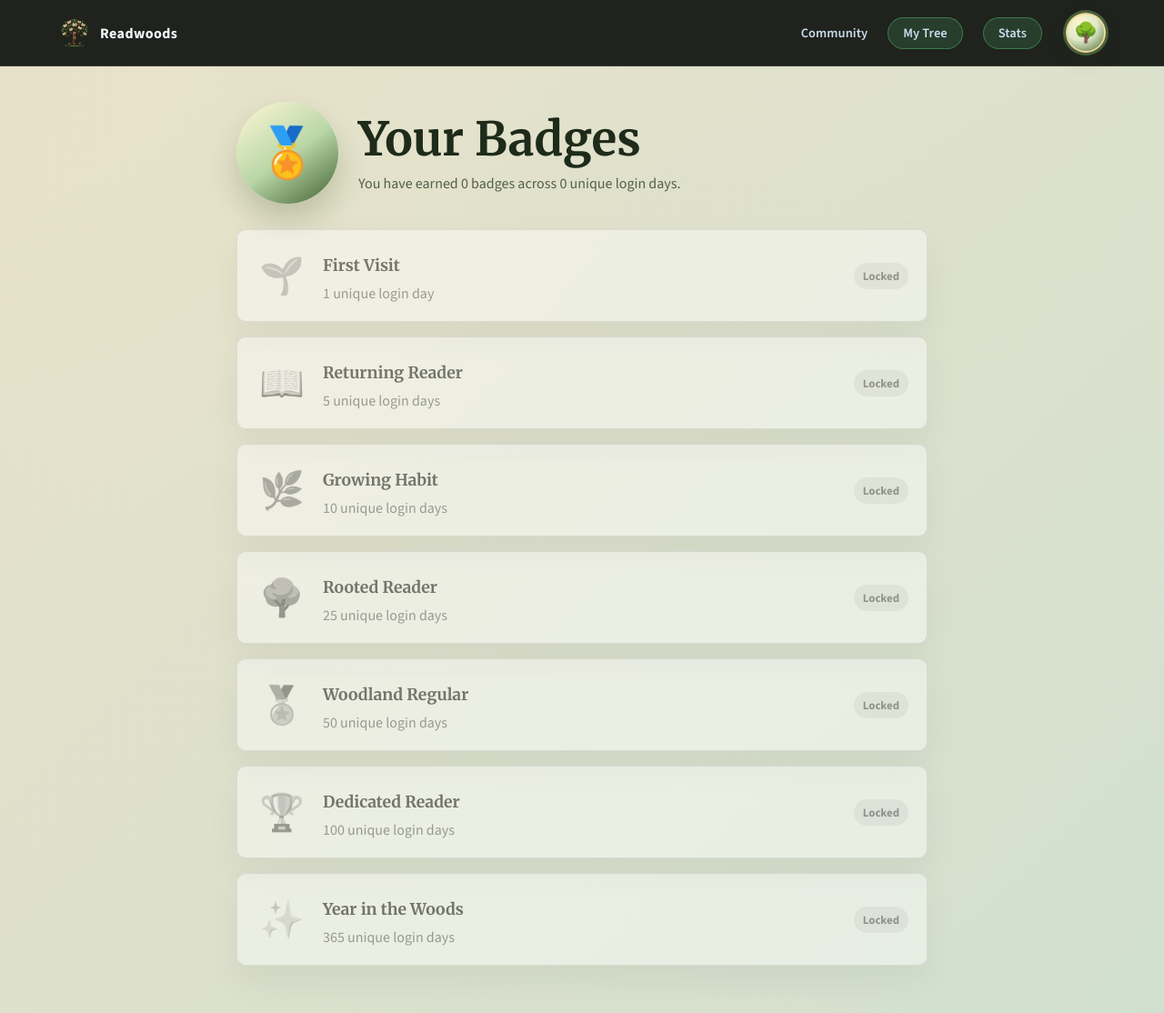
After one commit to Maorb23/Book_tree, a Django app: page /badges/ in a window 1280 px wide. The commit adds this page. Shown: the whole page at 91% size. Run offline with Django 4.2, Linux system fonts and the light colour scheme; a user stored in the database is signed in; data comes from the database, SQL or seed files in the repository.

Commit message:
Badges, stats, remove weird titles

```diff
--- a/book_tree/settings.py
+++ b/book_tree/settings.py
@@ -99,7 +99,7 @@ INSTALLED_APPS = [
     'django.contrib.staticfiles',
     'rest_framework',
     'corsheaders',
-    'tree',
+    'tree.apps.TreeConfig',
 ]
 
 MIDDLEWARE = [
--- a/static/css/base.css
+++ b/static/css/base.css
@@ -421,6 +421,89 @@ body {
   gap: 10px;
 }
 
+.stats-grid,
+.badge-grid {
+  width: min(100%, 760px);
+  margin: 28px auto 0;
+  display: grid;
+  gap: 16px;
+}
+
+.stats-grid {
+  grid-template-columns: repeat(2, minmax(0, 1fr));
+}
+
+.stat-card,
+.badge-card {
+  border: 1px solid rgba(91, 116, 68, 0.24);
+  border-radius: 10px;
+  background: rgba(255, 255, 255, 0.76);
+  box-shadow: 0 16px 36px rgba(40, 72, 30, 0.12);
+}
+
+.stat-card {
+  padding: 24px;
+}
+
+.stat-card__value {
+  display: block;
+  color: #426b30;
+  font-family: var(--font-serif);
+  font-size: clamp(2.8rem, 7vw, 4.6rem);
+  font-weight: 700;
+  line-height: 1;
+}
+
+.stat-card h2,
+.badge-card h2 {
+  margin-top: 10px;
+  font-family: var(--font-serif);
+  font-size: 1.1rem;
+}
+
+.stat-card p,
+.badge-card p {
+  margin-top: 8px;
+  color: #5c6b56;
+  line-height: 1.5;
+}
+
+.badge-card {
+  display: grid;
+  grid-template-columns: 58px 1fr auto;
+  align-items: center;
+  gap: 16px;
+  padding: 18px 20px;
+  filter: grayscale(1);
+  opacity: 0.58;
+}
+
+.badge-card--earned {
+  border-color: rgba(202, 151, 25, 0.52);
+  background: linear-gradient(135deg, rgba(255, 250, 224, 0.92), rgba(232, 243, 222, 0.9));
+  filter: none;
+  opacity: 1;
+}
+
+.badge-card__icon {
+  font-size: 2.5rem;
+  text-align: center;
+}
+
+.badge-card__status {
+  border-radius: 999px;
+  background: rgba(82, 99, 76, 0.12);
+  color: #52634c;
+  padding: 6px 10px;
+  font-size: 0.8rem;
+  font-weight: 700;
+}
+
+.badge-card--earned .badge-card__status {
+  background: rgba(95, 143, 63, 0.17);
+  color: #315423;
+}
+
 @media (max-width: 720px) {
   .nav.site-nav {
     padding-inline: 20px;
@@ -451,6 +534,19 @@ body {
 
   .profile-form {
     padding: 18px;
+  }
+
+  .stats-grid {
+    grid-template-columns: 1fr;
+  }
+
+  .badge-card {
+    grid-template-columns: 48px 1fr;
+  }
+
+  .badge-card__status {
+    grid-column: 2;
+    justify-self: start;
   }
 
   .avatar-picker__grid {
--- /dev/null
+++ b/templates/badges.html
@@ -0,0 +1,35 @@
+{% extends "base.html" %}
+{% load static %}
+
+{% block title %}Readwoods - Badges{% endblock %}
+
+{% block extra_css %}
+<link rel="stylesheet" href="{% static 'css/landing.css' %}">
+{% endblock %}
+
+{% block body %}
+{% include "partials/main_nav.html" %}
+
+<main class="profile-page">
+  <section class="profile-panel">
+    <div class="profile-preview" aria-hidden="true"><span>🏅</span></div>
+    <div class="profile-copy">
+      <h1>Your Badges</h1>
+      <p>You have earned {{ earned_count }} badge{{ earned_count|pluralize }} across {{ login_days }} unique login day{{ login_days|pluralize }}.</p>
+    </div>
+  </section>
+
+  <section class="badge-grid" aria-label="Login badges">
+    {% for badge in badges %}
+      <article class="badge-card{% if badge.earned %} badge-card--earned{% endif %}">
+        <span class="badge-card__icon" aria-hidden="true">{{ badge.icon }}</span>
+        <div>
+          <h2>{{ badge.name }}</h2>
+          <p>{{ badge.days }} unique login day{{ badge.days|pluralize }}</p>
+        </div>
+        <span class="badge-card__status">{% if badge.earned %}Earned{% else %}Locked{% endif %}</span>
+      </article>
+    {% endfor %}
+  </section>
+</main>
+{% endblock %}
--- a/templates/community_create_post.html
+++ b/templates/community_create_post.html
@@ -13,8 +13,7 @@
 
   <main class="community-shell">
     <header class="community-header">
-      <p class="community-eyebrow">{% if is_editing %}Edit Post{% else %}New Post{% endif %}</p>
-      <h1>{% if is_editing %}Edit community post.{% else %}Share a reading update.{% endif %}</h1>
+      <h1>{% if is_editing %}Edit Your Post{% else %}Create a Post{% endif %}</h1>
       <p>{% if is_editing %}Refine your update before it goes back into the feed.{% else %}Share your reading progress, a new branch, or what you recommend next.{% endif %}</p>
     </header>
 
--- a/templates/community_feed.html
+++ b/templates/community_feed.html
@@ -13,8 +13,7 @@
 
   <main class="community-shell">
     <header class="community-header">
-      <p class="community-eyebrow">Community</p>
-      <h1>Reader updates from the forest.</h1>
+      <h1>Community Updates</h1>
       <p>Follow what other readers are growing, share progress, and discover branches worth adding to your own tree.</p>
     </header>
 
--- a/templates/community_friends.html
+++ b/templates/community_friends.html
@@ -13,8 +13,7 @@
 
   <main class="community-shell">
     <header class="community-header">
-      <p class="community-eyebrow">Friends</p>
-      <h1>Your reader circle.</h1>
+      <h1>Your Friends</h1>
       <p>People you have connected with appear here with their tree symbol and reading name.</p>
     </header>
 
--- a/templates/community_my_posts.html
+++ b/templates/community_my_posts.html
@@ -13,8 +13,7 @@
 
   <main class="community-shell">
     <header class="community-header">
-      <p class="community-eyebrow">My Posts</p>
-      <h1>Your saved updates.</h1>
+      <h1>Your Posts</h1>
       <p>Review, refine, and manage the reading updates you have shared with the community.</p>
     </header>
 
--- a/templates/community_people.html
+++ b/templates/community_people.html
@@ -13,8 +13,7 @@
 
   <main class="community-shell">
     <header class="community-header">
-      <p class="community-eyebrow">People</p>
-      <h1>Find readers by their tree mark.</h1>
+      <h1>Find New People</h1>
       <p>Discover people in Readwoods and connect around the reading trees they are growing.</p>
     </header>
 
--- a/templates/community_requests.html
+++ b/templates/community_requests.html
@@ -13,8 +13,7 @@
 
   <main class="community-shell">
     <header class="community-header">
-      <p class="community-eyebrow">Requests</p>
-      <h1>Manage reader connections.</h1>
+      <h1>Connection Requests</h1>
       <p>Accept incoming requests or review the invitations you have already sent.</p>
     </header>
 
--- a/templates/partials/main_nav.html
+++ b/templates/partials/main_nav.html
@@ -24,6 +24,7 @@
         {% include "partials/user_avatar.html" %}
         <div class="nav-profile__panel">
           <a href="{% url 'tree:my-profile' %}">My Profile</a>
+          <a href="{% url 'tree:badges' %}">Badges</a>
           <a href="{% url 'tree:my-books' %}">My Books</a>
           <a href="{% url 'tree:challenges' %}">Challenges</a>
           <a href="{% url 'tree:logout' %}">Logout</a>
--- a/templates/tree.html
+++ b/templates/tree.html
@@ -577,6 +577,7 @@
         {% include "partials/user_avatar.html" %}
         <div class="nav-profile__panel">
           <a href="{% url 'tree:my-profile' %}">My Profile</a>
+          <a href="{% url 'tree:badges' %}">Badges</a>
           <a href="{% url 'tree:my-books' %}">My Books</a>
           <a href="{% url 'tree:challenges' %}">Challenges</a>
           <a href="{% url 'tree:logout' %}">Logout</a>
--- a/tree/apps.py
+++ b/tree/apps.py
@@ -4,3 +4,6 @@ from django.apps import AppConfig
 class TreeConfig(AppConfig):
     default_auto_field = 'django.db.models.BigAutoField'
     name = 'tree'
+
+    def ready(self):
+        from . import signals  # noqa: F401
--- a/tree/models.py
+++ b/tree/models.py
@@ -311,6 +311,20 @@ class UserProfile(models.Model):
         return self.display_name or self.user.username
 
 
+class UserLoginDay(models.Model):
+    user = models.ForeignKey(User, on_delete=models.CASCADE, related_name='login_days')
+    login_date = models.DateField()
+
+    class Meta:
+        ordering = ['-login_date']
+        constraints = [
+            models.UniqueConstraint(fields=['user', 'login_date'], name='unique_user_login_day'),
+        ]
+
+    def __str__(self):
+        return f"{self.user.username} - {self.login_date}"
+
+
 class FriendRequest(models.Model):
     STATUS_PENDING = 'pending'
     STATUS_ACCEPTED = 'accepted'
--- a/tree/urls.py
+++ b/tree/urls.py
@@ -24,6 +24,7 @@ urlpatterns = [
     path('tree/', views.tree_page, name='tree'),
     path('users/<str:username>/trees/<int:tree_id>/', views.shared_tree_page, name='shared-tree'),
     path('my-profile/', views.my_profile, name='my-profile'),
+    path('badges/', views.badges, name='badges'),
     path('stats/', views.stats, name='stats'),
     path('my-books/', views.my_books, name='my-books'),
     path('challenges/', views.challenges, name='challenges'),
--- a/tree/views.py
+++ b/tree/views.py
@@ -50,6 +50,15 @@ from .signup_security import (
 
 logger = logging.getLogger(__name__)
 AUTO_TREE_MAX_BOOKS = 15
+LOGIN_BADGE_MILESTONES = (
+    (1, 'First Visit', '🌱'),
+    (5, 'Returning Reader', '📖'),
+    (10, 'Growing Habit', '🌿'),
+    (25, 'Rooted Reader', '🌳'),
+    (50, 'Woodland Regular', '🏅'),
+    (100, 'Dedicated Reader', '🏆'),
+    (365, 'Year in the Woods', '✨'),
+)
 
 
 # ──────────────────────────────────────────────
@@ -175,7 +184,37 @@ def my_profile(request):
 
 @login_required
 def stats(request):
-    return render(request, 'stats.html')
+    page_totals = DailyPageLog.objects.filter(user=request.user).aggregate(
+        total_pages=Sum('pages'),
+        reading_days=Count('log_date', distinct=True),
+    )
+    total_pages = page_totals['total_pages'] or 0
+    reading_days = page_totals['reading_days'] or 0
+    average_pages = round(total_pages / reading_days) if reading_days else 0
+    return render(request, 'stats.html', {
+        'average_pages': average_pages,
+        'reading_days': reading_days,
+        'login_days': request.user.login_days.count(),
+    })
+
+
+@login_required
+def badges(request):
+    login_days = request.user.login_days.count()
+    badge_rows = [
+        {
+            'days': days,
+            'name': name,
+            'icon': icon,
+            'earned': login_days >= days,
+        }
+        for days, name, icon in LOGIN_BADGE_MILESTONES
+    ]
+    return render(request, 'badges.html', {
+        'badges': badge_rows,
+        'login_days': login_days,
+        'earned_count': sum(badge['earned'] for badge in badge_rows),
+    })
 
 
 def _challenge_context(user):
```
Also changed, not shown: static/css/community.css (+0 -9 lines), templates/stats.html (+15 -3 lines), tree/signals.py (added, +10 -0 lines), tree/tests.py (+43 -1 lines), tree/migrations/0014_userloginday.py (added).
